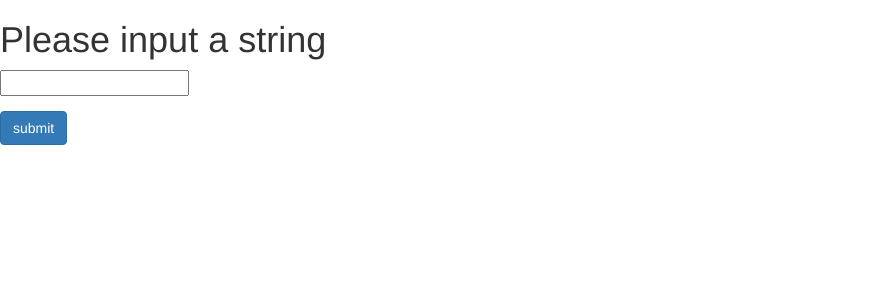
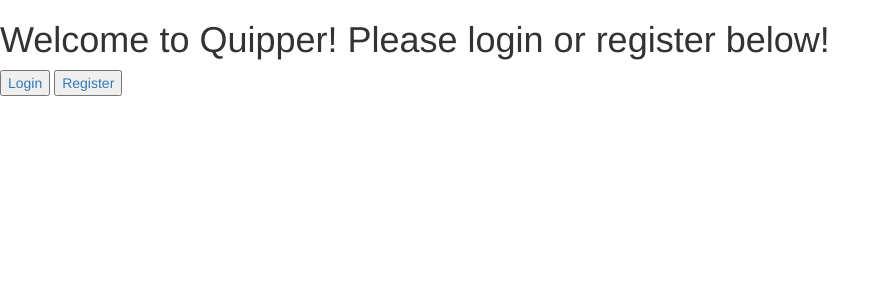
Before and after one commit to ayrnee/quipper, a Flask app: page / in a window 1280 px wide. Shown: the top 300 px of the page, without its empty margins (0-890 px from the left). Run offline with Flask 2, Linux system fonts and the light colour scheme; data that the repository does not hold is empty; some libraries are stand-ins or nearby versions.

Commit message:
login added

```diff
--- a/app.py
+++ b/app.py
@@ -7,50 +7,38 @@
 app.config['MYSQL_DB'] = 'sql9233071'
 mysql = MySQL(app)
 
-tables = {}
-def findtables(substr):
-    ans = {}
-    for table in tables:
-        if table.find(substr) > -1:
-            ans[table] = tables[table]
-    return ans
+# valid_user(usr,psw):
+#     cur = mysql.connection.cursor()
 
-def find_attr(item):
-    ans = {}
-    for table in tables:
-        if item in tables[table]:
-            ans[table] = tables[table]
-    return ans
 
-def get_attr(name):
-    return tables[field]
+@app.route('/login', methods=['GET', 'POST'])
+def login():
+    cur = mysql.connection.cursor()
+    if request.method == 'POST':
+        username =  request.form['usr']
+        password = request.form['psw']
+        print username
+        print password
+        str = '''SELECT userid FROM USERS where uname='''+"'" +username+"'"
+        print str
+        cur.execute(str)
+        ans = cur.fetchall()
+        print ans
 
-@app.route('/<item>', methods=['GET', 'POST'])
-def attr_router(item):
-    target_tables = find_attr(item)
-    return render_template('data.html', target_tables=target_tables)
+        return render_template('login.html')
+
+    return render_template('login.html')
+
+@app.route('/register', methods=['GET', 'POST'])
+def register():
+    cur = mysql.connection.cursor()
+    cur.execute('''SELECT userid FROM USERS''')
+    uname = cur.fetchall()
+    print uname
+    return render_template('register.html')
 
 @app.route('/', methods=['GET', 'POST'])
 def index():
-    cur = mysql.connection.cursor()
-    cur.execute('''SELECT table_name FROM information_schema.tables where table_type="base table"''')
-    t_names = cur.fetchall()
-    i = 0
-    for name in t_names:
-            str = "DESCRIBE" +' '+ name[0]
-            cur.execute(str)
-            t_vals = cur.fetchall()
-            vals = []
-
-            for j in range(len(t_vals)):
-                vals.append(t_vals[j][0])
-                ++j
-            tables[name[0]] = vals
-            ++i
-
-    if request.method == 'POST':
-        target_tables = findtables(request.form['target'])
-        return render_template('data.html', target_tables=target_tables)
 
     return render_template('index.html')
 if __name__ == "__main__":
--- a/templates/index.html
+++ b/templates/index.html
@@ -6,12 +6,14 @@
   </head>
 
   <body>
-    <h1>Please input a string</h1>
-    <form method="POST" action="/">
-      <div class="form-group">
-        <input type="text" name="target">
-      </div>
-      <input class="btn btn-primary" type="submit" value="submit">
+    <h1>Welcome to Quipper! Please login or register below!</h1>
+
+    <a href="/login">
+      <input type="button" value="Login" />
+    </a>
+    <a href="/register">
+      <input type="button" value="Register" />
+    </a>
     </form>
   </body>
 
```
Also changed, not shown: templates/login.html (added, +16 -0 lines), templates/register.html (added, +8 -0 lines), 1 other file.
